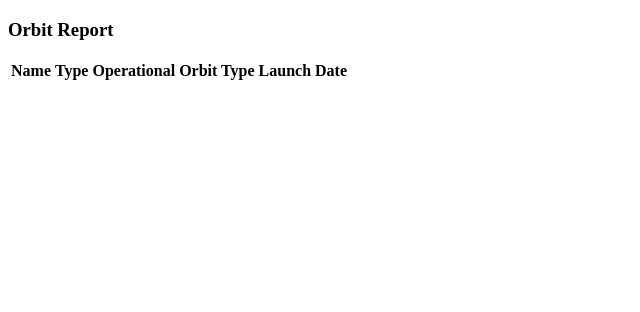
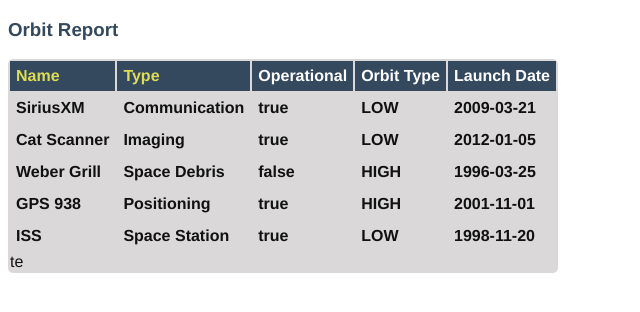
Before and after one commit to JT-B/JT-Bellavia-Orbit-Report, an Angular app: page / in a window 1280 px wide. Shown: the top 312 px of the page, without its empty margins (0-640 px from the left). Built offline with nearby package versions, Linux system fonts and the light colour scheme.

Commit message:
Part 4 Complete

```diff
--- a/src/app/app.component.css
+++ b/src/app/app.component.css
@@ -0,0 +1,13 @@
+.search-form {
+    margin-bottom: 40px;
+}
+
+button {
+    margin-left: 10px;
+    color: #fff;
+    background-color: #009b25;
+    border-radius: 4px;
+    padding: 2px 5px;
+    font-size: 18px;
+    cursor: pointer;
+}
--- a/src/app/app.component.ts
+++ b/src/app/app.component.ts
@@ -9,12 +9,14 @@
 })
 export class AppComponent {
   title = 'orbit-report';
+  sourceList: Satellite[];
+  constructor() {
+    this.sourceList = [
+       new Satellite("SiriusXM", "Communication", "2009-03-21", "LOW", true),
+       new Satellite("Cat Scanner", "Imaging", "2012-01-05", "LOW", true),
+       new Satellite("Weber Grill", "Space Debris", "1996-03-25", "HIGH", false),
+       new Satellite("GPS 938", "Positioning", "2001-11-01", "HIGH", true),
+       new Satellite("ISS", "Space Station", "1998-11-20", "LOW", true),
+    ];
+ }
 }
-
-let sourceList: Satellite[] =  [
-  new Satellite("SiriusXM", "Communication", "2009-03-21", "LOW", true),
-  new Satellite("Cat Scanner", "Imaging", "2012-01-05", "LOW", true),
-  new Satellite("Weber Grill", "Space Debris", "1996-03-25", "HIGH", false),
-  new Satellite("GPS 938", "Positioning", "2001-11-01", "HIGH", true),
-  new Satellite("ISS", "Space Station", "1998-11-20", "LOW", true),
-];
--- a/src/app/orbit-list/orbit-list.component.css
+++ b/src/app/orbit-list/orbit-list.component.css
@@ -0,0 +1,28 @@
+.sortable {
+    cursor: pointer;
+    color: #dd5;
+}
+
+.warning {
+    background-color: #da8a8a;
+}
+
+table {
+  color: #111;
+  border-radius: 5px;
+  overflow: hidden;
+  margin: 12px 0;
+  min-width: 300px;
+  background: #dad8d8;
+}
+
+.header-row {
+    background: #34495E;
+    color: #fff
+}
+
+th, td {
+    text-align: left;
+    margin: 5px 10px;
+    padding: 6px;
+}
--- a/src/app/orbit-list/orbit-list.component.html
+++ b/src/app/orbit-list/orbit-list.component.html
@@ -7,5 +7,11 @@
       <th>Orbit Type</th>
       <th>Launch Date</th>
    </tr>
-   <!-- TODO: put <tr *ngFor=""></tr> here -->
+   <tr *ngFor="let Satellite of satellites">
+      <th>{{Satellite.name}}</th>
+      <th>{{Satellite.type}}</th>
+      <th>{{Satellite.operational}}</th>
+      <th>{{Satellite.orbitType}}</th>
+      <th>{{Satellite.launchDate}}</th>
+   </tr>te
 </table>
--- a/src/index.html
+++ b/src/index.html
@@ -1,6 +1,15 @@
 <!doctype html>
 <html lang="en">
 <head>
+  <style>
+    body {
+      font-family: 'Helvetica', 'Courier';
+    }
+
+    h3 {
+        color: #34495E;
+    }
+  </style>
   <meta charset="utf-8">
   <title>OrbitReport</title>
   <base href="/">
```
